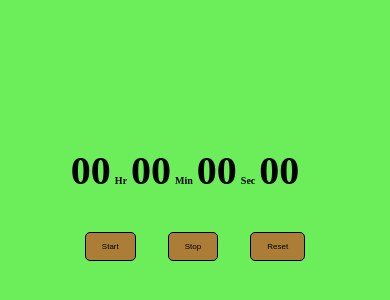
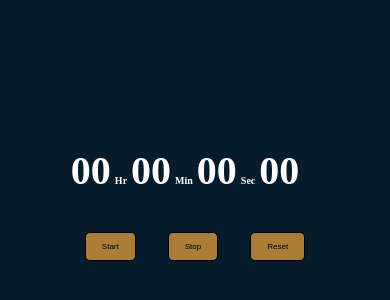
Before and after one commit to pj2083/Stopwatch, a plain HTML site: page index.html in a window 390 px wide. Shown: the part 222-522 px from the top of the page. Drawn offline with Linux system fonts and the light colour scheme.

Commit message:
Update style.css

```diff
--- a/style.css
+++ b/style.css
@@ -1,12 +1,13 @@
 body{
-    background-color: rgb(107, 238, 90);
+    /* background-color: rgb(107, 238, 90); */
+    background-color: rgb(7, 28, 43);
     display: flex;
     justify-content:center;
     align-items: center;
     height: 100vh;
 }
 .container{
-    color:black;
+    color:rgb(255, 255, 255);
 }
 .digit{
     font-size: 100px;
@@ -33,7 +34,7 @@ color: rgb(255, 255, 255);
 }
 @media(max-width:518px){
     body{
-        background-color: rgb(107, 238, 90);
+        background-color: rgb(7, 28, 43);
         display: flex;
         justify-content:center;
         align-items: center;
```
